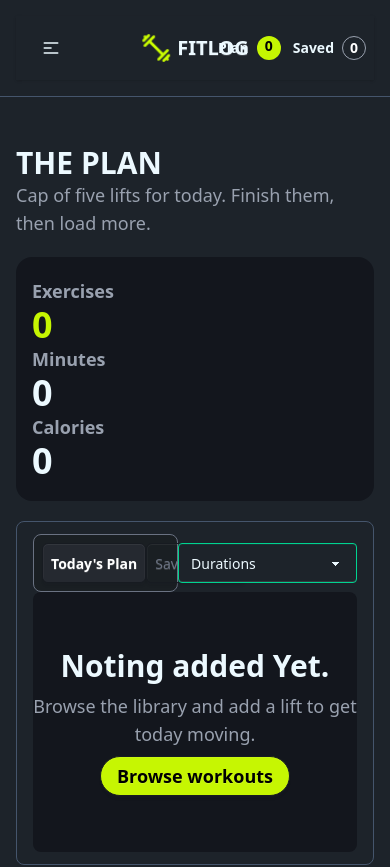
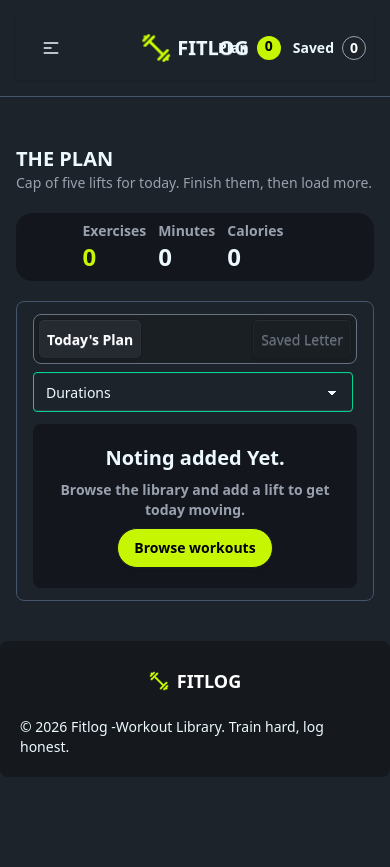
Before and after one commit to Maha-bub/fit_log_a6, a Next.js app: page /listedcard in a window 390 px wide. Shown: the top 867 px of the page. After the commit the page ends 844 px from the top, so only its background shows below. Built offline with nearby package versions, Linux system fonts and the light colour scheme.

Commit message:
mobile table and desktop responsive done

```diff
--- /dev/null
+++ b/src/app/MuscleDetailButtons/MarksAsDone.tsx
@@ -0,0 +1,37 @@
+'use client';
+
+import { useState } from 'react';
+import { FaCheck } from 'react-icons/fa';
+import { toast } from 'react-toastify';
+
+const MarksAsDone = () => {
+    const [isActive, setIsActive] = useState(false);
+
+    const handleMarksAsDone = () => {
+        setIsActive(true);
+        toast.success('marks a done')
+    };
+
+    return (
+        <button
+            onClick={handleMarksAsDone}
+            disabled={isActive}
+            className={`btn text-lg border rounded-full py-3 font-semibold ${isActive
+                ? 'bg-gray-500 text-gray-300 cursor-not-allowed'
+                : 'bg-[#C6F602] text-black'
+                }`}
+        >
+            {isActive ? (
+                <>
+                    <FaCheck />
+                    Done
+                </>
+            ) : (
+                'Marks as done'
+            )}
+        </button>
+
+    );
+};
+
+export default MarksAsDone;
--- a/src/app/components/Footer.tsx
+++ b/src/app/components/Footer.tsx
@@ -12,10 +12,10 @@ const Footer = () => {
                         width={50}
                         height={50}
                         alt="Fitlog logo"
-                        className="w-10 h-10 object-contain"
+                        className="w-5 md:w-10 h-10 object-contain"
                     />
 
-                    <h1 className="text-3xl font-bold text-white uppercase">
+                    <h1 className="text-lg md:text-2xl lg:text-3xl font-bold text-white uppercase">
                         Fitlog
                     </h1>
                 </div>
--- a/src/app/components/ListedCard.tsx
+++ b/src/app/components/ListedCard.tsx
@@ -5,6 +5,7 @@ import { MdOutlineWatchLater } from "react-icons/md";
 import { PiBowlFoodLight } from "react-icons/pi";
 import RemoveCard from "./RemoveCard";
 import Link from "next/link";
+import MarksAsDone from "../MuscleDetailButtons/MarksAsDone";
 
 
 const ListedCard = ({ card }: { card: MuscleType }) => {
@@ -36,8 +37,7 @@ const ListedCard = ({ card }: { card: MuscleType }) => {
                     <button className="btn btn-outline text-lg border rounded-full py-3 font-semibold">Viwe Details</button>
                 </Link>
 
-                <button className='btn bg-[#C6F602] text-lg border rounded-full py-3 text-black font-semibold'>Marks as done</button>
-
+                <MarksAsDone></MarksAsDone>
                 <RemoveCard key={card.id} card={card}></RemoveCard>
             </div>
 
--- a/src/app/components/NoDataSelected.tsx
+++ b/src/app/components/NoDataSelected.tsx
@@ -2,11 +2,11 @@ import Link from 'next/link';
 const NoDataSelected = () => {
     return (
         <div>
-            <div className='container mx-auto max-h-80 text-center items-center bg-[#13161D] rounded-lg py-14 space-y-2'>
-                <h2 className='text-3xl font-bold '>Noting added Yet.</h2>
-                <p className='text-lg text-gray-400'>Browse the library and add a lift to get today moving.</p>
+            <div className='container mx-auto max-h-80 text-center items-center bg-[#13161D] rounded-lg py-5 mt-3 md:py-14 space-y-2'>
+                <h2 className='text-xl md:text-3xl font-bold '>Noting added Yet.</h2>
+                <p className='text-sm font-semibold px-3 md:text-lg text-gray-400'>Browse the library and add a lift to get today moving.</p>
                 <Link href={`/`}>
-                    <button className='btn bg-[#C6F602] text-lg border rounded-full py-3 text-black font-semibold'>
+                    <button className='btn bg-[#C6F602] text-sm md:text-lg border rounded-full py-1 md:py-3 text-black font-semibold'>
                         Browse workouts
                     </button>
                 </Link>
--- a/src/app/components/RemoveCard.tsx
+++ b/src/app/components/RemoveCard.tsx
@@ -8,9 +8,15 @@ import { MuscleType } from "@/types/muscle.type";
 
 const RemoveCard = ({ card }: { card: MuscleType }) => {
     const { todaysPlan, setTodaysPlan, saveLetter, setSaveLetter } = useContext(MuscleContext) as MuscleContextType;
+
+
     const handleRemoveCard = (card: MuscleType) => {
+
+
         const remainingCards = todaysPlan.filter(selectedCard => selectedCard.id !== card.id);
         setTodaysPlan(remainingCards);
+
+
 
         const remainingSaveCards = saveLetter.filter(selectedCard => selectedCard.id !== card.id);
         setSaveLetter(remainingSaveCards);
--- a/src/app/listedcard/page.tsx
+++ b/src/app/listedcard/page.tsx
@@ -37,42 +37,40 @@ const ListedDetailsPage = () => {
     return (
         <div className="container mx-auto space-y-5 mt-12 px-4">
             <div>
-                <h2 className="text-3xl font-bold uppercase ">The Plan</h2>
-                <p className="text-lg font-sans text-gray-400">Cap of five lifts for today. Finish them, then load more.</p>
+                <h2 className="text-xl sm:2xl md:text-3xl font-bold uppercase ">The Plan</h2>
+                <p className="text-sm sm:text-xl font-sans text-gray-400">Cap of five lifts for today. Finish them, then load more.</p>
             </div>
 
-            {isActive ? <div className="lg:flex justify-between mx-auto items-center bg-[#13161D] rounded-2xl px-4 py-5">
+            {isActive ?
+                <div className="flex justify-center gap-3 md:justify-between items-center mx-auto bg-[#13161D] rounded-2xl py-2 md:px-4 md:py-5">
                     <div>
-                    <h2 className='text-lg text-gray-400 font-semibold'>Exercises</h2>
-                    <p className='text-4xl font-bold text-[#C6F602]'>{todaysPlan.length}</p>
+                        <h2 className='text-sm md:text-lg text-gray-400 font-semibold'>Exercises</h2>
+                        <p className='text-2xl md:text-4xl font-bold text-[#C6F602]'>{todaysPlan.length}</p>
                     </div>
                     <div>
-                    <h2 className='text-lg text-gray-400 font-semibold'>Minutes</h2>
-                    <p className='text-4xl font-bold '>{totalDuration > 0 ? totalDuration : 0}</p>
+                        <h2 className='text-sm md:text-lg text-gray-400 font-semibold'>Minutes</h2>
+                        <p className='text-2xl md:text-4xl font-bold '>{totalDuration > 0 ? totalDuration : 0}</p>
                     </div>
                     <div>
                         <div className='mr-6'>
-                        <h2 className='text-lg text-gray-400 font-semibold'>Calories</h2>
-                        <p className='text-4xl font-bold'>{totalCalories > 0 ? totalCalories : 0}</p>
+                            <h2 className=' text-sm md:text-lg text-gray-400 font-semibold'>Calories</h2>
+                            <p className='text-2xl md:text-4xl font-bold'>{totalCalories > 0 ? totalCalories : 0}</p>
                         </div>
                     </div>
-
-
-
                 </div> :
-                <div className="lg:flex justify-between mx-auto items-center bg-[#13161D] rounded-2xl px-4 py-5">
+                <div className="flex justify-center gap-3 md:justify-between items-center mx-auto bg-[#13161D] rounded-2xl py-2 md:px-4 md:py-5">
                     <div>
-                        <h2 className='text-lg text-gray-400 font-semibold'>Exercises</h2>
-                        <p className='text-4xl font-bold text-[#C6F602]'>{saveLetter.length}</p>
+                        <h2 className='text-sm md:text-lg text-gray-400 font-semibold'>Exercises</h2>
+                        <p className='text-2xl md:text-4xl font-bold text-[#C6F602]'>{saveLetter.length}</p>
                     </div>
                     <div>
-                        <h2 className='text-lg text-gray-400 font-semibold'>Minutes</h2>
-                        <p className='text-4xl font-bold '>{savedTotalDuration > 0 ? savedTotalDuration : 0}</p>
+                        <h2 className='text-sm md:text-lg text-gray-400 font-semibold'>Minutes</h2>
+                        <p className='text-2xl md:text-4xl font-bold'>{savedTotalDuration > 0 ? savedTotalDuration : 0}</p>
                     </div>
                     <div>
                         <div className='mr-6'>
-                            <h2 className='text-lg text-gray-400 font-semibold'>Calories</h2>
-                            <p className='text-4xl font-bold'>{savedTotalCalories > 0 ? savedTotalCalories : 0}</p>
+                            <h2 className='text-sm md:text-lg text-gray-400 font-semibold'>Calories</h2>
+                            <p className='text-2xl md:text-4xl font-bold'>{savedTotalCalories > 0 ? savedTotalCalories : 0}</p>
                         </div>
                     </div>
 
@@ -83,13 +81,13 @@ const ListedDetailsPage = () => {
 
 
             <div className=" border rounded-lg border-slate-600 py-3 px-4">
-                <div className='flex justify-between items-center w-full'>
+                <div className='flex-col space-y-2 md:flex md:flex-row justify-between items-center w-full'>
 
-                    <div className='flex  bg-[#1a1f23] justify-between rounded-lg p-2 border border-gray-500'>
+                    <div className='flex bg-[#1a1f23] justify-between rounded-lg p-1 sm:p-2 border border-gray-500'>
 
                         <button
                             onClick={() => handleTabBtn(true)}
-                            className={`btn bg-[#252930] py-1 px-2 rounded-md ${isActive ? 'bg-[#252930] text-white'
+                            className={`btn bg-[#252930] sm:py-1 px-2 rounded-md ${isActive ? 'bg-[#252930] text-white'
                                 : 'bg-transparent text-gray-500 font-extralight'}`}
                         >
                             Today&apos;s Plan
```
Lines whose indentation alone changed are shown as unchanged.
